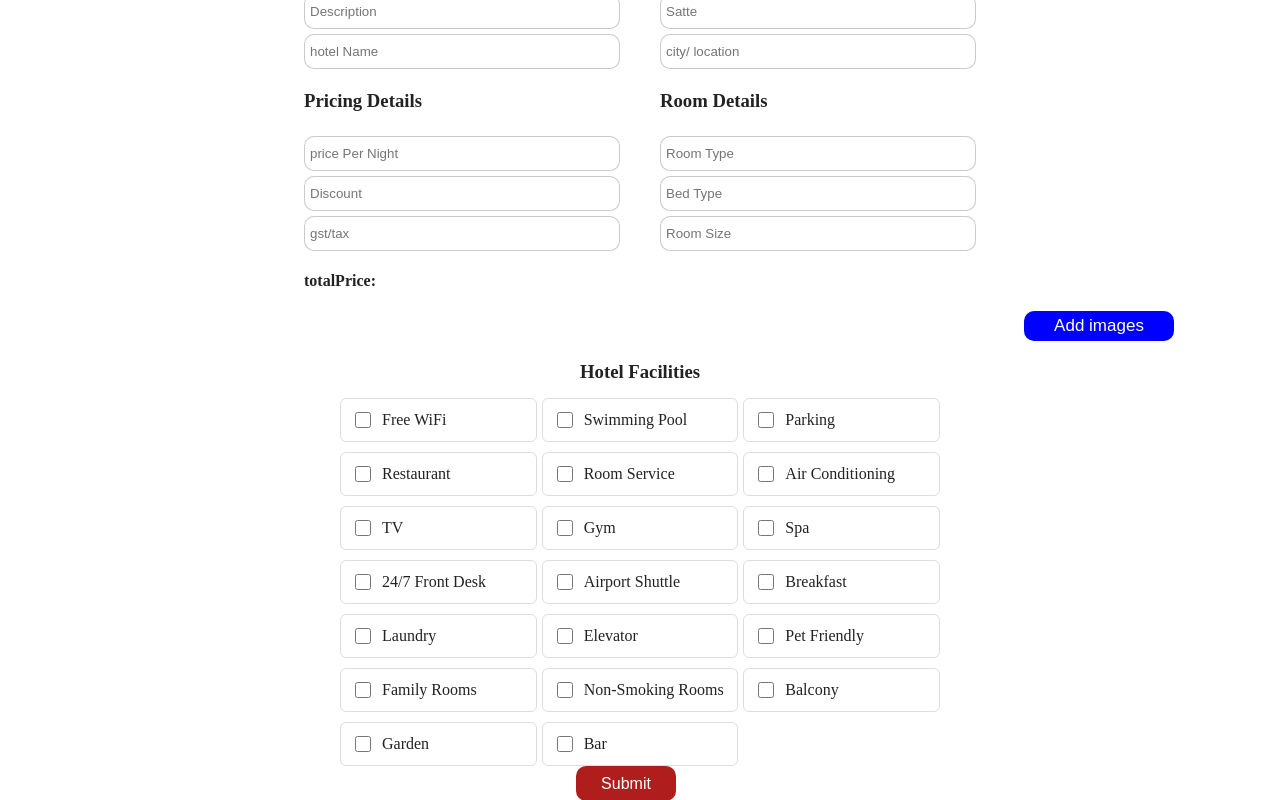
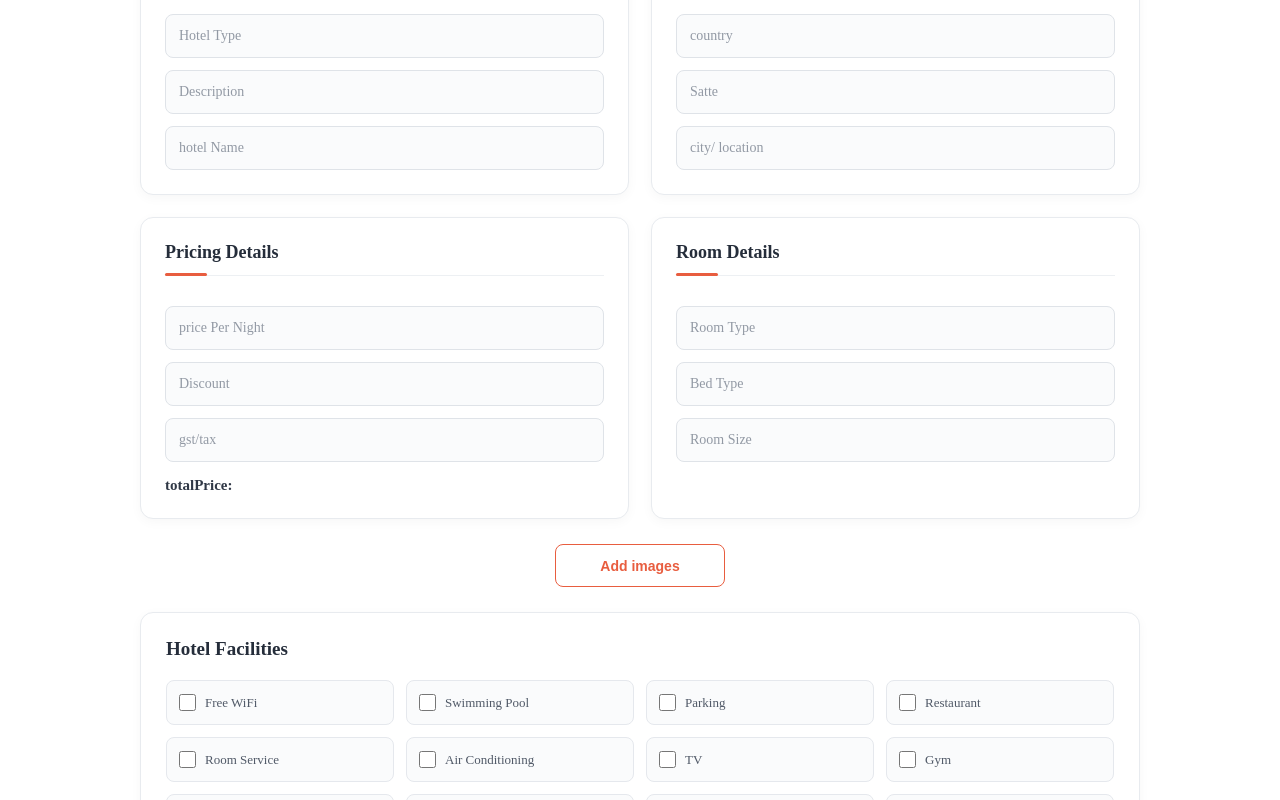
Before and after one commit to vishnushivam-vs/hotel-booking, a React (Vite) app in the folder hotel-booking/: page /AddHotel in a window 1280 px wide. Shown: the part 180-980 px from the top of the page. Built offline with nearby package versions, Linux system fonts and the light colour scheme; no server answers; the database is empty.

Commit message:
admin list property style change

```diff
--- a/hotel-booking/src/components/Admin/AddHotel.css
+++ b/hotel-booking/src/components/Admin/AddHotel.css
@@ -1,162 +1,543 @@
+
+/* Main Add Property Page */
+
+.inputContainer {
+    width: 100%;
+    max-width: 1050px;
+    margin: 35px auto 25px;
+    padding: 0 25px;
+    display: grid;
+    grid-template-columns: repeat(2, minmax(0, 1fr));
+    gap: 22px;
+    box-sizing: border-box;
+}
+
+/* Input Sections */
+
 .inputBoxDiv {
     display: flex;
     flex-direction: column;
+    padding: 24px;
+    background: #ffffff;
+    border: 1px solid #e8ebef;
+    border-radius: 13px;
+    box-shadow: 0 3px 12px rgba(0, 0, 0, 0.035);
 }
 
-.inputContainer {
-  display: grid;
-  grid-template-columns: repeat(2, 316px);
-  gap: 2px 40px;
-  width: fit-content;
-  margin: 0 auto;
-
+.inputBoxDiv h3 {
+    margin: 0 0 18px;
+    padding-bottom: 12px;
+    position: relative;
+    border-bottom: 1px solid #edf0f3;
+    color: #252d3a;
+    font-size: 18px;
+    font-weight: 700;
 }
 
-.inputBoxHtlAdd {
-  width: 316px;
-  height: 35px;
-  border: solid 1px;
-  border-color: rgba(128, 128, 128, 0.414);
-  border-radius: 10px;
-  margin-top: 5px;
-  outline: none;
-  padding-left: 5px;
+.inputBoxDiv h3::after {
+    content: "";
+    position: absolute;
+    left: 0;
+    bottom: -1px;
+    width: 42px;
+    height: 3px;
+    background: #e85d3f;
+    border-radius: 5px;
 }
 
+/* Input Fields */
+
+.inputBoxHtlAdd {
+    width: 100%;
+    height: 44px;
+    margin-top: 12px;
+    padding: 0 13px;
+    box-sizing: border-box;
+    border: 1px solid #dfe3e8;
+    border-radius: 8px;
+    outline: none;
+    background: #fafbfc;
+    color: #303846;
+    font-size: 14px;
+    font-family: inherit;
+    transition: all 0.25s ease;
+}
+
+.inputBoxHtlAdd::placeholder {
+    color: #9299a4;
+}
+
+.inputBoxHtlAdd:focus {
+    border-color: #e85d3f;
+    background: #ffffff;
+    box-shadow: 0 0 0 3px rgba(232, 93, 63, 0.09);
+}
+
+.inputBoxDiv h4 {
+    margin: 15px 0 0;
+    color: #303846;
+    font-size: 15px;
+    font-weight: 650;
+}
+
+/* Facilities Section */
+
 .facilitiesBox {
-  margin-top: 20px;
-  text-align: center;
+    width: 100%;
+    max-width: 1000px;
+    margin: 25px auto;
+    padding: 25px;
+    box-sizing: border-box;
+    background: #ffffff;
+    border: 1px solid #e8ebef;
+    border-radius: 13px;
+    box-shadow: 0 3px 12px rgba(0, 0, 0, 0.035);
 }
 
 .facilitiesBox h3 {
-  margin-bottom: 15px;
+    margin: 0 0 20px;
+    color: #252d3a;
+    font-size: 19px;
+    font-weight: 700;
 }
 
 .facilitiesGrid {
     display: grid;
-  grid-template-columns: repeat(3, 1fr);
-  gap: 10px 5px;
-  margin: auto;
-  max-width: 600px;
-
+    grid-template-columns: repeat(4, minmax(0, 1fr));
+    gap: 12px;
+    width: 100%;
 }
 
 .facilitiesGrid label {
+    min-height: 45px;
     display: flex;
     align-items: center;
+    gap: 9px;
+    padding: 10px 12px;
+    box-sizing: border-box;
+    border: 1px solid #e5e8ed;
+    border-radius: 8px;
+    background: #fafbfc;
+    color: #505967;
+    font-size: 13px;
+    font-weight: 500;
+    cursor: pointer;
+    transition: all 0.2s ease;
+}
 
-  gap: 8px;
-  padding: 10px;
-  border: 1px solid #ddd;
-  border-radius: 6px;
-  cursor: pointer;
-
+.facilitiesGrid label:hover {
+    border-color: #e85d3f;
+    background: #fff8f5;
 }
 
 .facilitiesGrid input {
-  width: 16px;
-  height: 16px;
-}
-
-.clsBtnImgApld,
-.ImageAddBtn {
-  margin-left: 80%;
-  height: 30px;
-  width: 150px;
-  border-radius: 10px;
-  border: none;
-  background-color: blue;
-  color: #fff;
-  font-size: 17px;
-}
-
-.ThumbanailConatainer {
-  margin: auto;
-  display: flex;
-
-}
-
-.hotelImageClose {
-  margin-bottom: 20px;
-  padding: 8px 20px;
+    width: 17px;
+    height: 17px;
+    margin: 0;
+    flex-shrink: 0;
+    accent-color: #e85d3f;
     cursor: pointer;
 }
 
-/* Thumbnail - Large */
-.HotelThumbanail {
-  width: 450px;
-  height: 200px;
-  border: solid 2px #aaa;
-  border-radius: 10px;
-  overflow: hidden;
+/* Image Upload Section */
+
+.imgUplodcontainer {
     position: relative;
-  cursor: pointer;
-  margin: auto;
-
+    width: 100%;
+    max-width: 1000px;
+    min-height: 500px;
+    margin: 25px auto;
+    padding: 25px;
+    box-sizing: border-box;
+    text-align: center;
+    background: #ffffff;
+    border: 1px solid #e8ebef;
+    border-radius: 13px;
+    box-shadow: 0 3px 12px rgba(0, 0, 0, 0.035);
 }
 
-.imgUplodcontainer {
-  height: 660px;
+.imgUplodcontainer h3 {
+    margin: 0 0 25px;
+    color: #252d3a;
+    font-size: 20px;
+    font-weight: 700;
+}
+
+/* Close Button */
+
+.clsBtnImgApld {
+    position: absolute;
+    top: 20px;
+    right: 22px;
+    width: 75px;
+    height: 34px;
+    border: 1px solid #e5e8ed;
+    border-radius: 7px;
+    background: #ffffff;
+    color: #555e6b;
+    font-size: 13px;
+    font-weight: 600;
+    cursor: pointer;
+    transition: 0.2s ease;
+}
+
+.clsBtnImgApld:hover {
+    background: #f4f5f7;
+    color: #e54848;
+}
+
+/* Thumbnail Upload */
+
+.ThumbanailConatainer {
+    width: 100%;
+    display: flex;
+    justify-content: center;
+    margin: 10px auto 25px;
+}
+
+.HotelThumbanail {
+    width: 100%;
+    max-width: 650px;
+    height: 230px;
+    position: relative;
+    display: flex;
+    align-items: center;
+    justify-content: center;
+    overflow: hidden;
+    border: 2px dashed #cbd1d9;
+    border-radius: 12px;
+    background: #fafbfc;
+    cursor: pointer;
+    transition: all 0.25s ease;
+}
+
+.HotelThumbanail::after {
+    content: "Click to upload hotel thumbnail";
+    position: absolute;
+    z-index: 0;
+    color: #89919d;
+    font-size: 14px;
+    font-weight: 500;
+    pointer-events: none;
+}
+
+.HotelThumbanail:hover {
+    border-color: #e85d3f;
+    background: #fff9f6;
+}
+
+/* Room Images */
+
+.roomImgContainer {
+    width: 100%;
+    max-width: 850px;
+    min-height: 160px;
+    margin: 15px auto;
+    display: grid;
+    grid-template-columns: repeat(4, minmax(0, 1fr));
+    gap: 18px;
+    align-items: start;
+}
+
+.roomImgContainer > div:first-child {
+    min-width: 0;
+}
+
+.RoomImg {
+    width: 100%;
+    height: 145px;
+    position: relative;
+    display: flex;
+    justify-content: center;
+    align-items: center;
+    overflow: hidden;
+    box-sizing: border-box;
+    border: 2px dashed #cbd1d9;
+    border-radius: 10px;
+    background: #fafbfc;
+    cursor: pointer;
+    transition: all 0.25s ease;
+}
+
+.RoomImg:hover {
+    border-color: #e85d3f;
+    background: #fff8f5;
+}
+
+.RoomImg span {
+    padding: 8px;
+    color: #858d99;
+    font-size: 13px;
+    font-weight: 600;
     text-align: center;
-
 }
 
 .uplodImage {
     width: 100%;
-}
-
-.RoomImg {
-  display: flex;
-  width: 200px;
-  height: 150px;
-  border: solid 2px;
-  border-color: rgba(128, 128, 128, 0.574);
-  border-radius: 10px;
-  overflow: hidden;
+    height: 100%;
     position: relative;
-  cursor: pointer;
-  margin-left: 20px;
-
-}
-
-.roomImgContainer {
-  display: flex;
-  flex-wrap: wrap;
-  width: 500px;
-  height: 400px;
-  margin: auto;
-  margin-top: 10px;
+    z-index: 1;
+    object-fit: cover;
 }
 
 .inputImgfile {
     display: none;
 }
 
-.ImgUplodBtn {
-  width: 150px;
-  height: 35px;
-  border-radius: 5px;
+/* Remove Image Button */
+
+.removBtnBox {
+    display: flex;
+    justify-content: flex-end;
+    margin-top: -12px;
+    position: relative;
+    z-index: 2;
+}
+
+.removeImgBtn {
+    width: 27px;
+    height: 27px;
+    display: flex;
+    justify-content: center;
+    align-items: center;
     border: none;
-  background-color: green;
-  color: #fff;
-  font-size: 16px;
+    border-radius: 50%;
+    background: #e54848;
+    color: #ffffff;
+    font-size: 20px;
+    line-height: 1;
+    cursor: pointer;
+    transition: 0.2s ease;
+}
 
+.removeImgBtn:hover {
+    background: #c92d2d;
+    transform: scale(1.08);
+}
+
+/* Add Images Button */
+
+.ImageAddBtn {
+    display: block;
+    width: 170px;
+    height: 43px;
+    margin: 25px auto;
+    border: 1px solid #e85d3f;
+    border-radius: 8px;
+    background: #ffffff;
+    color: #e85d3f;
+    font-size: 14px;
+    font-weight: 650;
+    cursor: pointer;
+    transition: all 0.25s ease;
+}
+
+.ImageAddBtn:hover {
+    background: #e85d3f;
+    color: #ffffff;
+}
+
+
+
+.roomImageItem {
+    position: relative;
+    width: 100%;
+    min-width: 0;
+}
+
+.roomImageItem .RoomImg {
+    width: 100%;
+    margin: 0;
+}
+
+.roomImageItem .removeImgBtn {
+    position: absolute;
+    top: -9px;
+    right: -7px;
+    z-index: 3;
+}
+
+/* Submit Button */
+
+.submitBtn {
+    display: block;
+    width: 190px;
+    height: 46px;
+    margin: 30px auto 45px;
+    border: none;
+    border-radius: 9px;
+    background: #e85d3f;
+    color: #ffffff;
+    font-size: 15px;
+    font-weight: 700;
+    cursor: pointer;
+    transition: all 0.25s ease;
+}
+
+.submitBtn:hover {
+    background: #d8492e;
+    box-shadow: 0 5px 14px rgba(232, 93, 63, 0.22);
+    transform: translateY(-2px);
+}
+
+.submitBtn:disabled {
+    opacity: 0.65;
+    cursor: not-allowed;
+    transform: none;
+}
+
+/* Tablet Responsive */
+
+@media screen and (max-width: 1024px) {
+
+    .inputContainer {
+        max-width: 850px;
+        gap: 18px;
+    }
+
+    .inputBoxDiv {
+        padding: 20px;
+    }
+
+    .facilitiesBox,
+    .imgUplodcontainer {
+        width: calc(100% - 40px);
+    }
+
+    .facilitiesGrid {
+        grid-template-columns: repeat(3, minmax(0, 1fr));
+    }
+
+    .roomImgContainer {
+        grid-template-columns: repeat(3, minmax(0, 1fr));
+    }
+
+    .HotelThumbanail {
+        max-width: 600px;
+    }
+}
+
+/* Mobile Responsive */
+
+@media screen and (max-width: 650px) {
+
+    .inputContainer {
+        grid-template-columns: 1fr;
+        gap: 15px;
+        margin-top: 20px;
+        padding: 0 14px;
+    }
+
+    .inputBoxDiv {
+        padding: 18px;
+        border-radius: 11px;
+    }
+
+    .inputBoxDiv h3 {
+        font-size: 17px;
+    }
+
+    .inputBoxHtlAdd {
+        height: 43px;
+        font-size: 13px;
+    }
+
+    .facilitiesBox,
+    .imgUplodcontainer {
+        width: calc(100% - 28px);
+        padding: 17px;
+        margin-top: 20px;
+        border-radius: 11px;
+    }
+
+    .facilitiesBox h3,
+    .imgUplodcontainer h3 {
+        font-size: 17px;
+        text-align: left;
+    }
+
+    .facilitiesGrid {
+        grid-template-columns: repeat(2, minmax(0, 1fr));
+        gap: 9px;
+    }
+
+    .facilitiesGrid label {
+        padding: 9px;
+        font-size: 12px;
+        gap: 7px;
+    }
+
+    .HotelThumbanail {
+        height: 180px;
+    }
+
+    .HotelThumbanail::after {
+        font-size: 12px;
+        text-align: center;
+    }
+
+    .roomImgContainer {
+        grid-template-columns: repeat(2, minmax(0, 1fr));
+        gap: 14px;
+    }
+
+    .RoomImg {
+        height: 125px;
+    }
+
+    .clsBtnImgApld {
+        top: 15px;
+        right: 14px;
+        width: 60px;
+        height: 30px;
+        font-size: 12px;
+    }
+
+    .ImageAddBtn {
+        width: 155px;
+        height: 42px;
     }
 
     .submitBtn {
-  margin-left: 45%;
-  width: 100px;
-  height: 35px;
-  border: none;
-  cursor: pointer;
-  background-color: rgba(169, 8, 8, 0.912);
-  color: #fff;
-  font-size: 16px;
-  border-radius: 10px;
+        width: calc(100% - 40px);
+        max-width: 300px;
+        height: 45px;
+        margin-top: 25px;
+    }
 }
 
-.removeImgBtn {
-  border-radius: 30px;
-  border: none;
-  background-color: #aaa;
+/* Small Mobile */
+
+@media screen and (max-width: 380px) {
+
+    .inputContainer {
+        padding: 0 10px;
     }
+
+    .inputBoxDiv {
+        padding: 14px;
+    }
+
+    .facilitiesBox,
+    .imgUplodcontainer {
+        width: calc(100% - 20px);
+        padding: 13px;
+    }
+
+    .facilitiesGrid {
+        gap: 7px;
+    }
+
+    .facilitiesGrid label {
+        font-size: 11px;
+        padding: 8px 6px;
+    }
+
+    .HotelThumbanail {
+        height: 150px;
+    }
+
+    .RoomImg {
+        height: 110px;
+    }
+}
```
Also changed, not shown: hotel-booking/src/components/Admin/HotelImageAdd.jsx (+9 -11 lines). Lines whose indentation alone changed are shown as unchanged.
